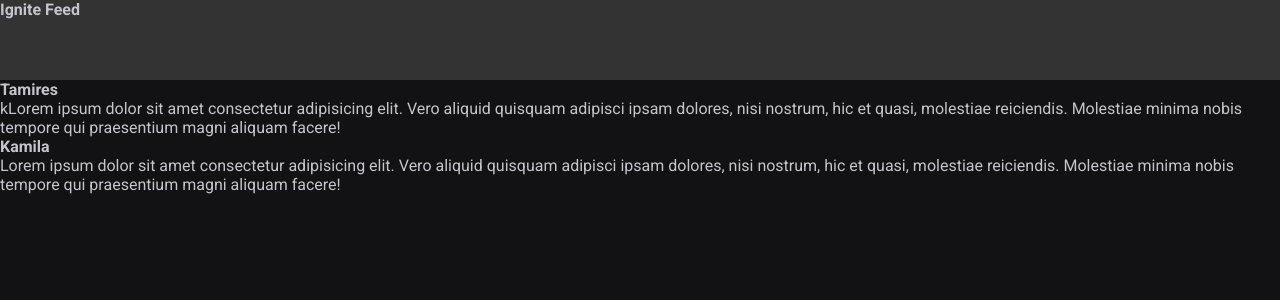
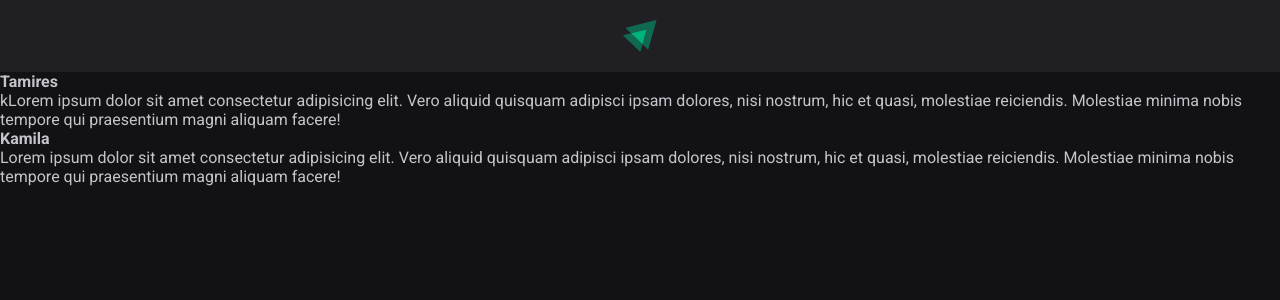
Before and after one commit to tamires-galvao/fundamentos-react, a React (Vite) app in the folder 01-fundamentos-reactjs/: page / in a window 1280 px wide. Shown: the top 300 px of the page. Built offline with nearby package versions, Linux system fonts and the light colour scheme.

Commit message:
importando logo

```diff
--- a/01-fundamentos-reactjs/src/components/Header.jsx
+++ b/01-fundamentos-reactjs/src/components/Header.jsx
@@ -1,9 +1,11 @@
 import styles from './Header.module.css'
+
+import igniteLogo from '../assets/ignite-logo.svg'
 
 export function Header(){
   return(
     <header className={styles.header}>
-      <strong>Ignite Feed</strong>
+      <img src={igniteLogo} alt="Logotipo do Ignite"/>
     </header>
   );
 }
--- a/01-fundamentos-reactjs/src/components/Header.module.css
+++ b/01-fundamentos-reactjs/src/components/Header.module.css
@@ -1,4 +1,10 @@
 .header{
-  background: #333;
-  height: 80px;
+  background: var(--gray-800);
+  display: flex;
+  justify-content: center;
+  padding: 1.25rem 0;
 }
+
+.header img{
+  height: 2rem;
+}
```
Also changed, not shown: 01-fundamentos-reactjs/src/assets/ignite-logo.svg (added), 1 other file (tests, documents, lock files or other folders).
